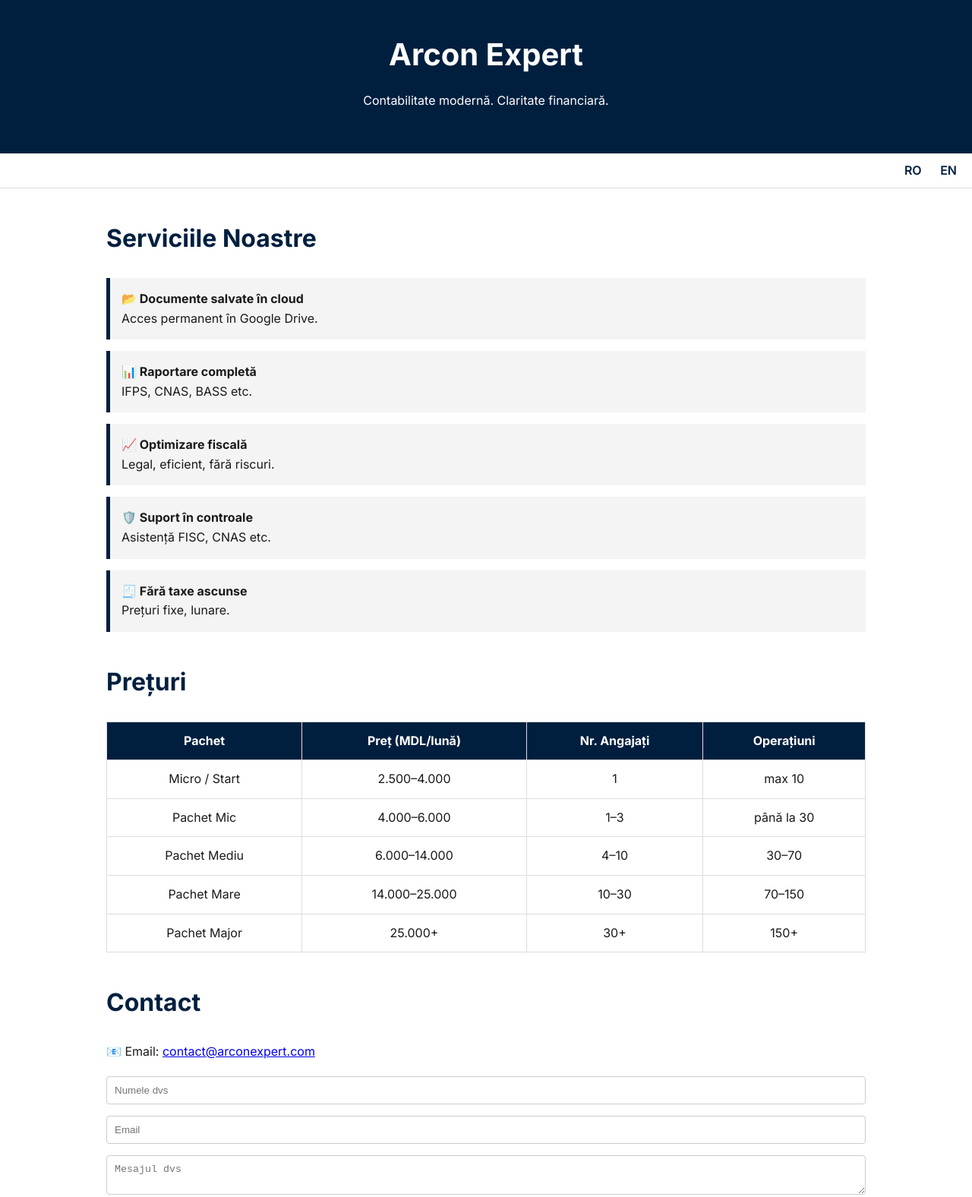
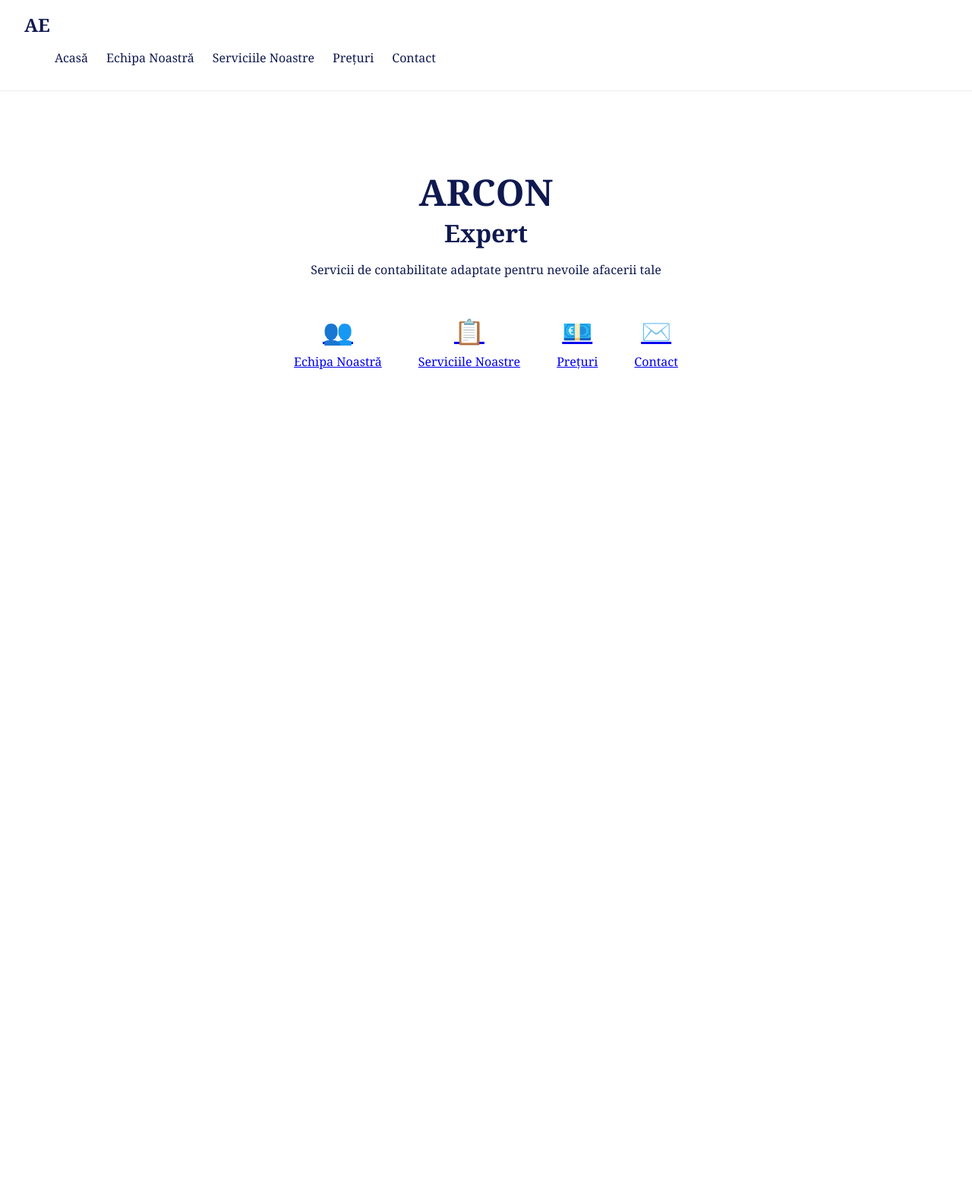
Before and after one commit to arhipconstantin/arconexpert.github.io, a plain HTML site: page index.html in a window 1280 px wide. Shown: the top 1576 px of the page at 76% size. After the commit the page ends 800 px from the top, so only its background shows below. Drawn offline with Linux system fonts and the light colour scheme.

Commit message:
Add files via upload

```diff
--- a/index.html
+++ b/index.html
@@ -1,90 +1,46 @@
+
 <!DOCTYPE html>
 <html lang="ro">
 <head>
     <meta charset="UTF-8">
-    <title>Arcon Expert</title>
+    <meta name="viewport" content="width=device-width, initial-scale=1.0">
+    <title>ARCON Expert</title>
     <link rel="stylesheet" href="style.css">
 </head>
 <body>
-<header>
-    <h1>Arcon Expert</h1>
-    <p>Contabilitate modernă. Claritate financiară.</p>
-</header>
-<nav>
-    <a href="#ro">RO</a>
-    <a href="#en">EN</a>
-</nav>
-<main>
-    <section id="ro">
-        <h2>Serviciile Noastre</h2>
-        <ul>
-            <li><strong>📂 Documente salvate în cloud</strong><br>Acces permanent în Google Drive.</li>
-            <li><strong>📊 Raportare completă</strong><br>IFPS, CNAS, BASS etc.</li>
-            <li><strong>📈 Optimizare fiscală</strong><br>Legal, eficient, fără riscuri.</li>
-            <li><strong>🛡️ Suport în controale</strong><br>Asistență FISC, CNAS etc.</li>
-            <li><strong>🧾 Fără taxe ascunse</strong><br>Prețuri fixe, lunare.</li>
-        </ul>
+    <header>
+        <nav>
+            <div class="logo">AE</div>
+            <ul>
+                <li><a href="#acasa">Acasă</a></li>
+                <li><a href="#echipa">Echipa Noastră</a></li>
+                <li><a href="#servicii">Serviciile Noastre</a></li>
+                <li><a href="#preturi">Prețuri</a></li>
+                <li><a href="#contact">Contact</a></li>
+            </ul>
+        </nav>
+    </header>
 
-        <h2>Prețuri</h2>
-        <table>
-            <thead>
-                <tr><th>Pachet</th><th>Preț (MDL/lună)</th><th>Nr. Angajați</th><th>Operațiuni</th></tr>
-            </thead>
-            <tbody>
-                <tr><td>Micro / Start</td><td>2.500–4.000</td><td>1</td><td>max 10</td></tr>
-                <tr><td>Pachet Mic</td><td>4.000–6.000</td><td>1–3</td><td>până la 30</td></tr>
-                <tr><td>Pachet Mediu</td><td>6.000–14.000</td><td>4–10</td><td>30–70</td></tr>
-                <tr><td>Pachet Mare</td><td>14.000–25.000</td><td>10–30</td><td>70–150</td></tr>
-                <tr><td>Pachet Major</td><td>25.000+</td><td>30+</td><td>150+</td></tr>
-            </tbody>
-        </table>
+    <main>
+        <section class="hero" id="acasa">
+            <h1>ARCON <span>Expert</span></h1>
+            <p>Servicii de contabilitate adaptate pentru nevoile afacerii tale</p>
+        </section>
 
-        <h2>Contact</h2>
-        <p>📧 Email: <a href="mailto:contact@arconexpert.com">contact@arconexpert.com</a></p>
-        <form action="https://formspree.io/f/xqkrlpze" method="POST">
-            <input type="text" name="name" placeholder="Numele dvs" required>
-            <input type="email" name="email" placeholder="Email" required>
-            <textarea name="message" placeholder="Mesajul dvs" required></textarea>
-            <button type="submit">Trimite</button>
-        </form>
-    </section>
-
-    <section id="en">
-        <h2>Our Services</h2>
-        <ul>
-            <li><strong>📂 Cloud-stored documents</strong><br>Available 24/7 in Google Drive.</li>
-            <li><strong>📊 Full reporting</strong><br>IFPS, CNAS, BASS etc.</li>
-            <li><strong>📈 Legal tax optimization</strong><br>Reduce taxes efficiently and safely.</li>
-            <li><strong>🛡️ Support during audits</strong><br>Representation before FISC, CNAS etc.</li>
-            <li><strong>🧾 No hidden fees</strong><br>Fixed monthly prices.</li>
-        </ul>
-
-        <h2>Pricing</h2>
-        <table>
-            <thead>
-                <tr><th>Package</th><th>Price (MDL/month)</th><th>No. Employees</th><th>Operations</th></tr>
-            </thead>
-            <tbody>
-                <tr><td>Micro / Start</td><td>2.500–4.000</td><td>1</td><td>max 10</td></tr>
-                <tr><td>Small Package</td><td>4.000–6.000</td><td>1–3</td><td>up to 30</td></tr>
-                <tr><td>Medium Package</td><td>6.000–14.000</td><td>4–10</td><td>30–70</td></tr>
-                <tr><td>Large Package</td><td>14.000–25.000</td><td>10–30</td><td>70–150</td></tr>
-                <tr><td>Enterprise</td><td>25.000+</td><td>30+</td><td>150+</td></tr>
-            </tbody>
-        </table>
-
-        <h2>Contact</h2>
-        <p>📧 Email: <a href="mailto:contact@arconexpert.com">contact@arconexpert.com</a></p>
-        <form action="https://formspree.io/f/xqkrlpze" method="POST">
-            <input type="text" name="name" placeholder="Your name" required>
-            <input type="email" name="email" placeholder="Email" required>
-            <textarea name="message" placeholder="Your message" required></textarea>
-            <button type="submit">Send</button>
-        </form>
-    </section>
-</main>
-<footer>
-    <p>© 2025 Arcon Expert. Toate drepturile rezervate.</p>
-</footer>
+        <section class="icons">
+            <a href="#echipa">
+                <div class="icon">👥<br><span>Echipa Noastră</span></div>
+            </a>
+            <a href="#servicii">
+                <div class="icon">📋<br><span>Serviciile Noastre</span></div>
+            </a>
+            <a href="#preturi">
+                <div class="icon">💶<br><span>Prețuri</span></div>
+            </a>
+            <a href="#contact">
+                <div class="icon">✉️<br><span>Contact</span></div>
+            </a>
+        </section>
+    </main>
 </body>
 </html>
--- a/style.css
+++ b/style.css
@@ -1,110 +1,57 @@
-@import url('https://fonts.googleapis.com/css2?family=Inter:wght@400;600;700&display=swap');
 
 body {
-    font-family: 'Inter', sans-serif;
-    background-color: #ffffff;
-    color: #1a1a1a;
     margin: 0;
-    padding: 0;
-    line-height: 1.6;
+    font-family: Georgia, serif;
+    background: #ffffff;
+    color: #0f1950;
 }
-
 header {
-    background-color: #001f3f;
-    color: white;
-    padding: 40px 20px;
+    background: white;
+    padding: 1rem 2rem;
+    display: flex;
+    justify-content: space-between;
+    align-items: center;
+    border-bottom: 1px solid #eee;
+}
+.logo {
+    font-weight: bold;
+    font-size: 1.5rem;
+}
+nav ul {
+    list-style: none;
+    display: flex;
+    gap: 1.5rem;
+}
+nav a {
+    text-decoration: none;
+    color: #0f1950;
+    font-weight: 500;
+}
+.hero {
+    text-align: center;
+    margin-top: 100px;
+}
+.hero h1 {
+    font-size: 3rem;
+    margin-bottom: 0.5rem;
+}
+.hero span {
+    display: block;
+    font-size: 2rem;
+}
+.icons {
+    display: flex;
+    justify-content: center;
+    gap: 3rem;
+    margin: 3rem auto;
+    flex-wrap: wrap;
     text-align: center;
 }
-
-header h1 {
-    font-size: 2.5em;
-    margin: 0;
+.icon {
+    font-size: 2rem;
 }
-
-nav {
-    background-color: #ffffff;
-    padding: 10px 20px;
-    border-bottom: 1px solid #ddd;
-    text-align: right;
+.icon span {
+    display: block;
+    margin-top: 0.5rem;
+    font-size: 1rem;
 }
-
-nav a {
-    margin-left: 20px;
-    text-decoration: none;
-    color: #001f3f;
-    font-weight: 600;
-}
-
-main {
-    max-width: 1000px;
-    margin: 40px auto;
-    padding: 0 20px;
-}
-
-h2 {
-    font-size: 2em;
-    margin-top: 40px;
-    color: #001f3f;
-}
-
-ul {
-    list-style: none;
-    padding: 0;
-}
-
-ul li {
-    background: #f4f4f4;
-    margin-bottom: 15px;
-    padding: 15px;
-    border-left: 5px solid #001f3f;
-}
-
-table {
-    width: 100%;
-    border-collapse: collapse;
-    margin-top: 20px;
-}
-
-th, td {
-    padding: 12px;
-    border: 1px solid #ddd;
-    text-align: center;
-}
-
-th {
-    background-color: #001f3f;
-    color: white;
-}
-
-form {
-    margin-top: 20px;
-    display: flex;
-    flex-direction: column;
-    gap: 15px;
-}
-
-input, textarea {
-    padding: 10px;
-    border: 1px solid #ccc;
-    border-radius: 4px;
-}
-
-button {
-    background-color: #001f3f;
-    color: white;
-    border: none;
-    padding: 12px;
-    cursor: pointer;
-}
-
-button:hover {
-    background-color: #003366;
-}
-
-footer {
-    background-color: #001f3f;
-    color: white;
-    text-align: center;
-    padding: 20px;
-    margin-top: 40px;
-}
```
